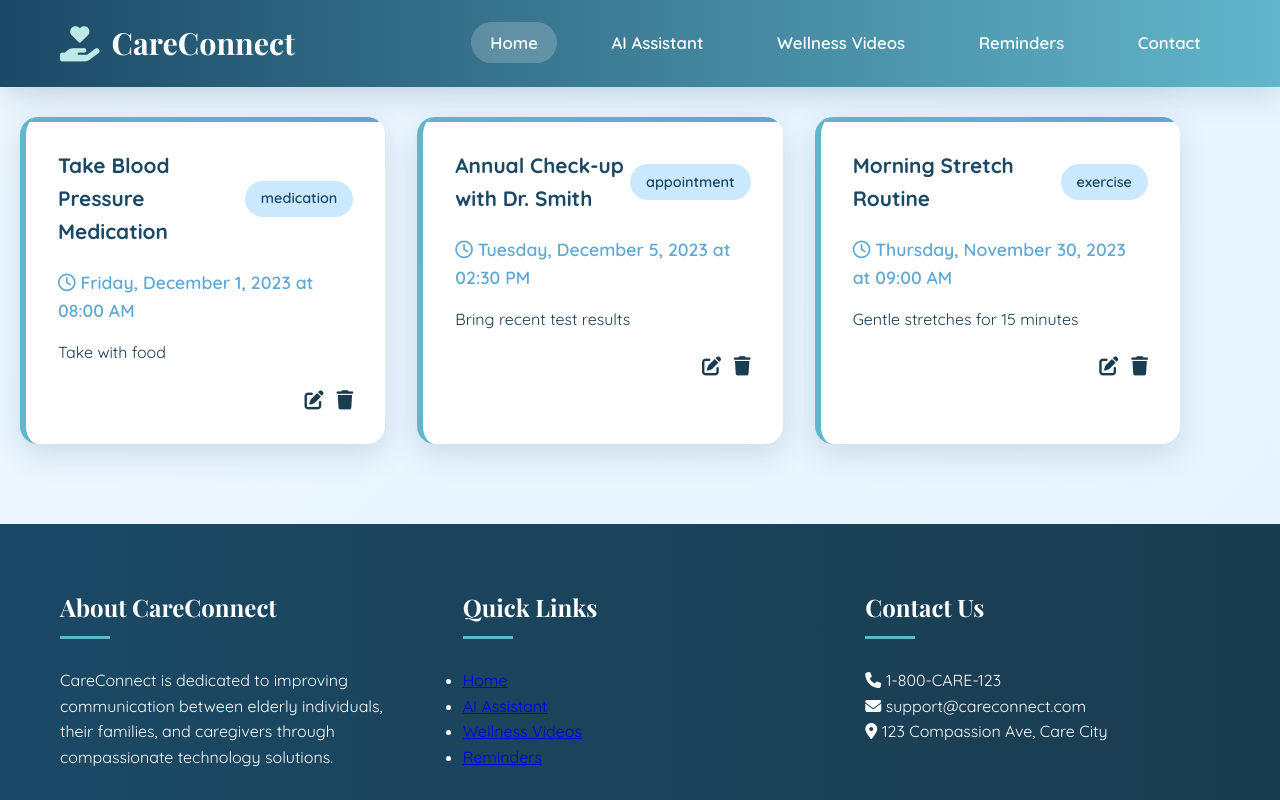
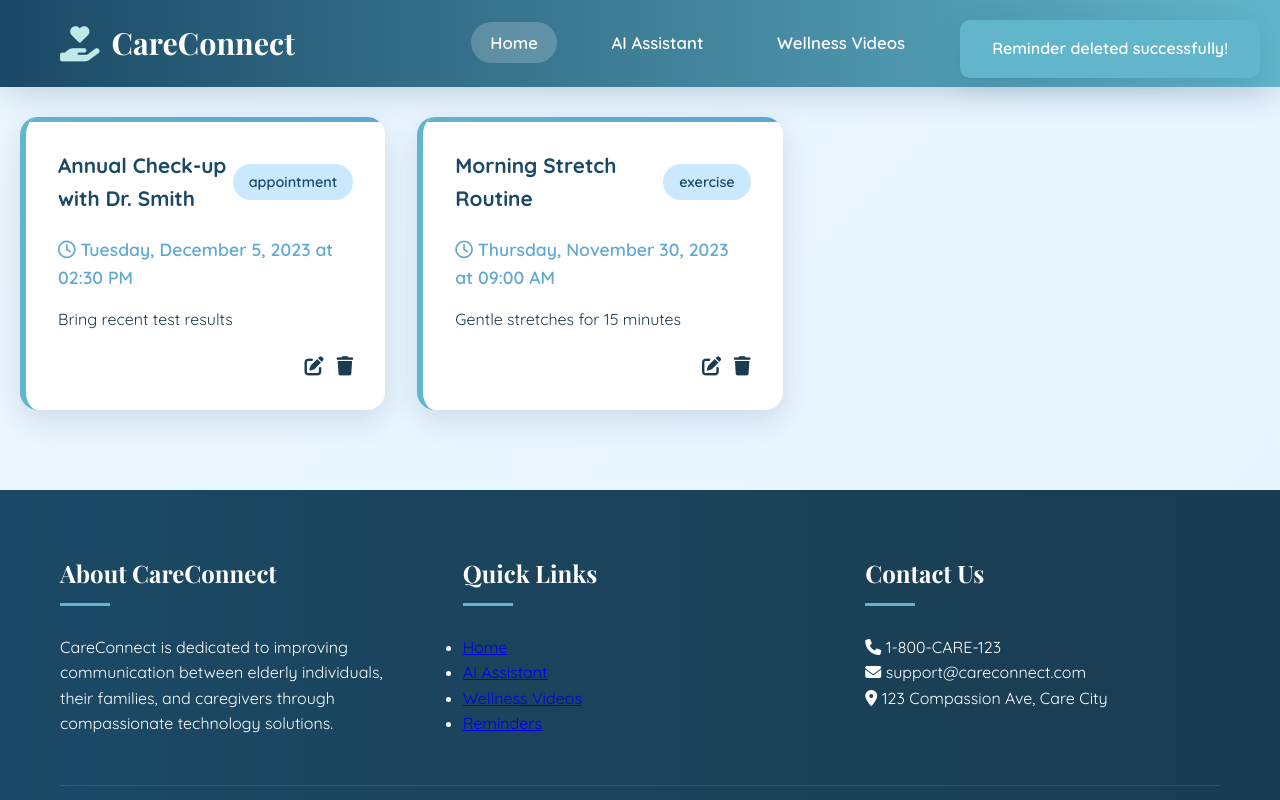
Before and after one commit to Ashelylychu/careconnect., a plain HTML site: page index.html in a window 1280 px wide. Both pictures are taken after a click on the button 344 px from the left and 4091 px from the top of the page. Shown: the part 3691-4491 px from the top of the page. Drawn offline with nearby package versions, Linux system fonts and the light colour scheme.

Commit message:
Update index.html

```diff
--- a/index.html
+++ b/index.html
@@ -1209,6 +1209,7 @@ let sampleReminders = [
 ];
 
             // Function to display reminders
+            // Function to display reminders
 function displayReminders() {
     remindersList.innerHTML = '';
 
@@ -1224,6 +1225,7 @@ let sampleReminders = [
     allReminders.forEach(reminder => {
         const reminderCard = document.createElement('div');
         reminderCard.classList.add('reminder-card');
+        reminderCard.dataset.id = reminder.id;
 
         const dateObj = new Date(reminder.date);
         const formattedDate = dateObj.toLocaleDateString('en-US', {
@@ -1250,6 +1252,66 @@ let sampleReminders = [
 
         remindersList.appendChild(reminderCard);
     });
+
+    // Add event listeners for delete buttons
+    addDeleteEventListeners();
+}
+
+// Function to handle deletion
+function addDeleteEventListeners() {
+    const deleteButtons = document.querySelectorAll('.delete-reminder');
+
+    deleteButtons.forEach(button => {
+        button.addEventListener('click', function() {
+            const reminderId = this.getAttribute('data-id');
+            deleteReminder(reminderId);
+        });
+    });
+}
+
+// Function to delete a reminder
+function deleteReminder(reminderId) {
+    if (reminderId.startsWith('sample-')) {
+        // Remove from sample reminders
+        sampleReminders = sampleReminders.filter(reminder => reminder.id !== reminderId);
+    } else {
+        // Remove from localStorage
+        const savedReminders = JSON.parse(localStorage.getItem('careConnectReminders')) || [];
+        const updatedReminders = savedReminders.filter(reminder => reminder.id !== reminderId);
+        localStorage.setItem('careConnectReminders', JSON.stringify(updatedReminders));
+    }
+
+    // Re-display reminders
+    displayReminders();
+
+    // Show confirmation
+    showNotification('Reminder deleted successfully!');
+}
+
+// Function to show notifications
+function showNotification(message) {
+    // Create notification element
+    const notification = document.createElement('div');
+    notification.style.cssText = `
+        position: fixed;
+        top: 20px;
+        right: 20px;
+        background: var(--accent);
+        color: white;
+        padding: 1rem 2rem;
+        border-radius: 10px;
+        box-shadow: var(--shadow);
+        z-index: 1000;
+        font-weight: 600;
+    `;
+    notification.textContent = message;
+
+    document.body.appendChild(notification);
+
+    // Remove after 3 seconds
+    setTimeout(() => {
+        notification.remove();
+    }, 3000);
 }
 
             // Add new reminder
```
Lines whose indentation alone changed are shown as unchanged.
